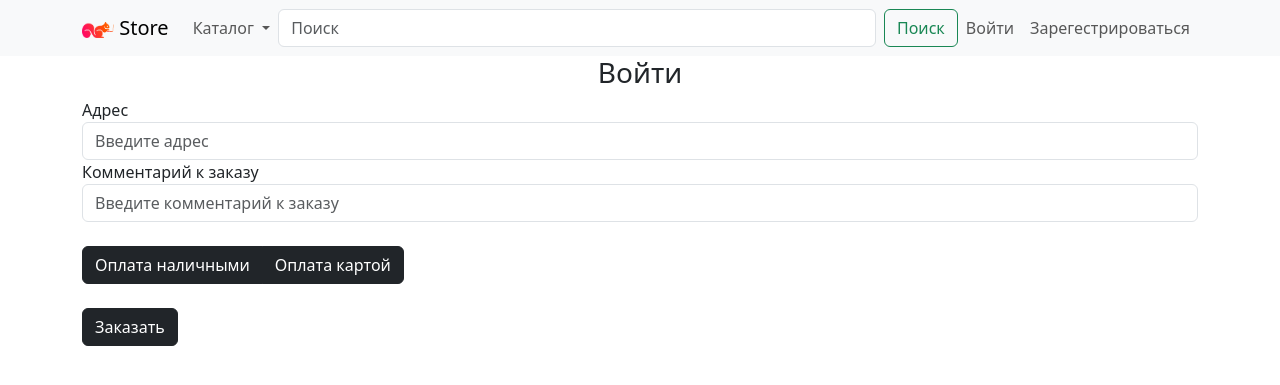
After one commit to Robert49324/flask_store, a Flask app: template website/templates/buy.html in a window 1280 px wide. The commit adds this page. Shown: the top 385 px of the page. Run offline with Flask 3, Linux system fonts and the light colour scheme; the template is opened without the code that fills it, so the values that code supplies are empty.

Commit message:
Added buy page

```diff
--- /dev/null
+++ b/website/templates/buy.html
@@ -0,0 +1,38 @@
+{% extends "base.html" %} {% block title %} Оформление заказа {% endblock %}
+{% block content %}
+<div class="container-sm">
+    <form method="POST">
+      <h3 align="center">Войти</h3>
+      <div class="form-group">
+        <label for="address">Адрес</label>
+        <input
+          type="address"
+          class="form-control"
+          id="address"
+          name="address"
+          placeholder="Введите адрес"
+        />
+      </div>
+
+      <div class="form-group">
+        <label for="comment">Комментарий к заказу</label>
+        <input
+          type="comment"
+          class="form-control"
+          id="comment"
+          name="comment"
+          placeholder="Введите комментарий к заказу"
+        />
+      </div>
+      <br />
+      <div class="btn-group">
+        <a href="#" class="btn btn-dark">Оплата наличными</a>
+        <a href="#" class="btn btn-dark">Оплата картой</a>
+      </div>
+      <br />
+
+      <br />
+      <button type="submit" class="btn btn-dark">Заказать</button>
+    </form>
+  </div>
+{% endblock %}
--- a/website/templates/product.html
+++ b/website/templates/product.html
@@ -16,7 +16,13 @@
     </div>
     <div class="col-md-8">
       <h5 class="h5">{{product.description}}</h5>
+      <br/>
+      <h5 class="h5">{{product.price}} р.</h5>
+      <form action="/buy" method="POST">
+        <button class="btn btn-dark" type="submit" name="product" value="{{product.id}}">Купить</button>
+      </form>
     </div>
+
   </div>
 </div>
 {% else %}
--- a/website/views.py
+++ b/website/views.py
@@ -61,6 +61,12 @@ def search():
             matching_products.append(product)
     return render_template("home.html", user=current_user, products = matching_products)
 
+@views.route("/buy", methods=['GET','POST'])
+@login_required
+def buy():
+    product = Product.query.get(request.form["product"])
+    return render_template("buy.html", user=current_user, product=product)
+
 @views.route("/cart", methods=['GET','POST'])
 @login_required
 def cart():
```
Also changed, not shown: website/templates/catalog.html (+13 -7 lines).
